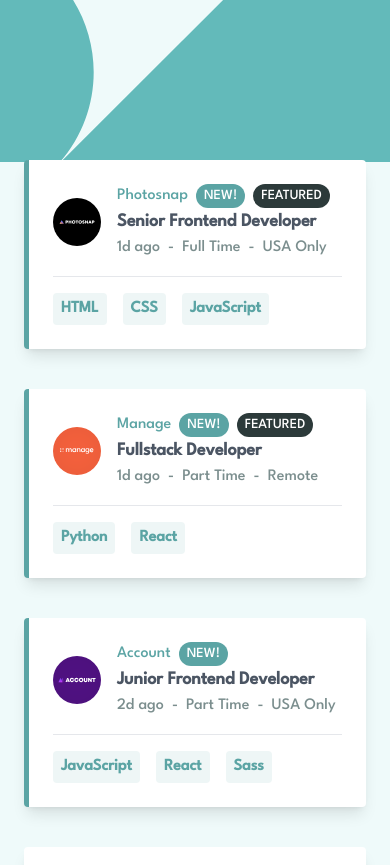
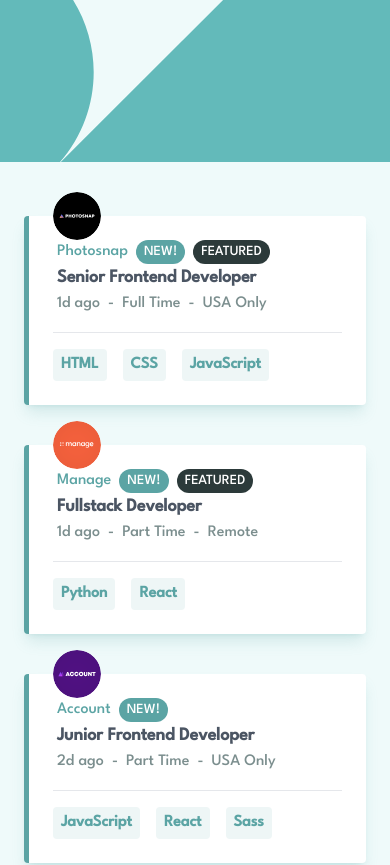
Before and after one commit to arvincarlo/job-board, a Next.js app: page / in a window 390 px wide. Shown: the top 865 px of the page. Built offline with nearby package versions, Linux system fonts and the light colour scheme; data requests are answered from the project's data file.

Commit message:
Adding floating of image

```diff
--- a/app/_components/Jobs.tsx
+++ b/app/_components/Jobs.tsx
@@ -1,6 +1,5 @@
 import Image from "next/image";
 import { useJobs } from "../_context/JobsContext";
-import Error from "./Error";
 
 interface Job {
     id: number;
@@ -24,22 +23,36 @@ export default function Jobs({jobs}: {jobs: Job[]}) {
 
     return (
         <>
-            {jobs?.length === 0 && <Error>No jobs found. Please try again later.</Error>}
+            {jobs?.length > 0 && jobs?.map((job: Job) => (
+                <div
+                    key={job.id}
+                    className={`relative lg:flex lg:items-center lg:justify-between mt-10 max-w-sm lg:max-w-full rounded bg-white shadow-primary/20 shadow-lg p-6 ${job.new || job.featured ? 'border-l-[5px] border-l-primary' : null}`}
+                >
 
-            {jobs?.length > 0 && jobs?.map((job: Job) => (
-                <div key={job.id} className={`lg:flex lg:items-center lg:justify-between mt-10 max-w-sm lg:max-w-full rounded overflow-hidden bg-white shadow-lg p-6 ${job.new || job.featured ? 'border-l-[5px] border-l-primary' : null}`}>
+                    {/* Circular Image */}
+                    <div className="absolute -top-6 left-6 lg:relative lg:top-0 lg:left-0 aspect-square h-12 w-12 lg:h-24 lg:w-24">
+                    <Image fill className="object-cover rounded-full" src={job.logo} alt={`${job.id}`} />
+                    </div>
+
+                    {/* Card Content */}
                     <div className="flex grow items-center mb-4 lg:gap-2">
-                        <div className="relative aspect-square h-12 w-12 lg:h-24 lg:w-24">
-                            <Image fill className="object-cover" src={job.logo} alt={`${job.id}`} />
-                        </div>
-                        <div className="ml-4">
+                        <div className="ml-1 lg:ml-4">
                             <div className="flex gap-2 lg:gap-4">
                                 <div className="text-primary font-medium text-base lg:text-lg">{job.company}</div>
                                 <div className="flex items-center">
-                                    {job.new && <span className="inline-block bg-primary rounded-full px-2 py-[2px] text-sm  text-white mr-2 items-center align-middle">NEW!</span>}
-                                    {job.featured && <span className="inline-block bg-darkgray rounded-full px-2 py-[2px] text-sm  text-white">FEATURED</span>}
+                                    {job.new && (
+                                        <span className="inline-block bg-primary rounded-full px-2 py-[2px] text-sm text-white mr-2 items-center align-middle">
+                                            NEW!
+                                        </span>
+                                    )}
+                                    {job.featured && (
+                                        <span className="inline-block bg-darkgray rounded-full px-2 py-[2px] text-sm text-white">
+                                            FEATURED
+                                        </span>
+                                    )}
                                 </div>
                             </div>
+
                             <div className="text-gray-600 font-semibold text-lg lg:text-2xl hover:text-primary hover:cursor-pointer">{job.position}</div>
                             <div className="flex space-x-2 text-custom-grayish-cyan text-base lg:text-lg">
                                 <span>{job.postedAt}</span>
@@ -51,17 +64,22 @@ export default function Jobs({jobs}: {jobs: Job[]}) {
                         </div>
                     </div>
 
-                    <div className="flex border-t border-gray-200 mt-2 pt-4">
+                    {/* Divider */}
+                    <div className="flex border-t border-gray-200 mt-2 pt-4"></div>
+
+                {/* Tags - Langauge & Tools */}
+                    <div className="flex gap-2 flex-wrap">
+                        {[...job.languages, ...job.tools].map((item) => (
+                            <button
+                                onClick={() => dispatch({ type: "filters/set", payload: item })}
+                                key={item}
+                                className="inline-block bg-light-grayish-cyan-tablets rounded px-2 py-1 text-base font-semibold text-primary mr-2 focus:bg-primary focus:text-white"
+                            >
+                                {item}
+                            </button>
+                        ))}
                     </div>
-
-                    <div className="flex gap-2 flex-wrap">
-                    {
-                        [...job.languages, ...job.tools].map(item => (
-                        <button onClick={() => dispatch({type: "filters/set", payload: item})} key={item} className="inline-block bg-light-grayish-cyan-tablets rounded px-2 py-1 text-base font-semibold text-primary mr-2 focus:bg-primary focus:text-white">{item}</button>
-                        ))
-                    }
-                    </div>
-                </div>
+              </div>
             ))}
         </>
     )
--- a/app/page.tsx
+++ b/app/page.tsx
@@ -11,7 +11,7 @@ export default function Page() {
   return (
     <div className="">
       <div className="bg-mobile-image bg-contain lg:bg-desktop-image bg-no-repeat w-full h-auto">
-        <div className="pt-[120px] lg:pt-48 px-6 lg:mx-36">
+        <div className={`${filters.length > 0 ? 'pt-[120px]' : 'pt-44'} lg:pt-48 px-6 lg:mx-36`}>
           {/* Errors */}
           { error && <Error>{error}</Error>}
 
```
